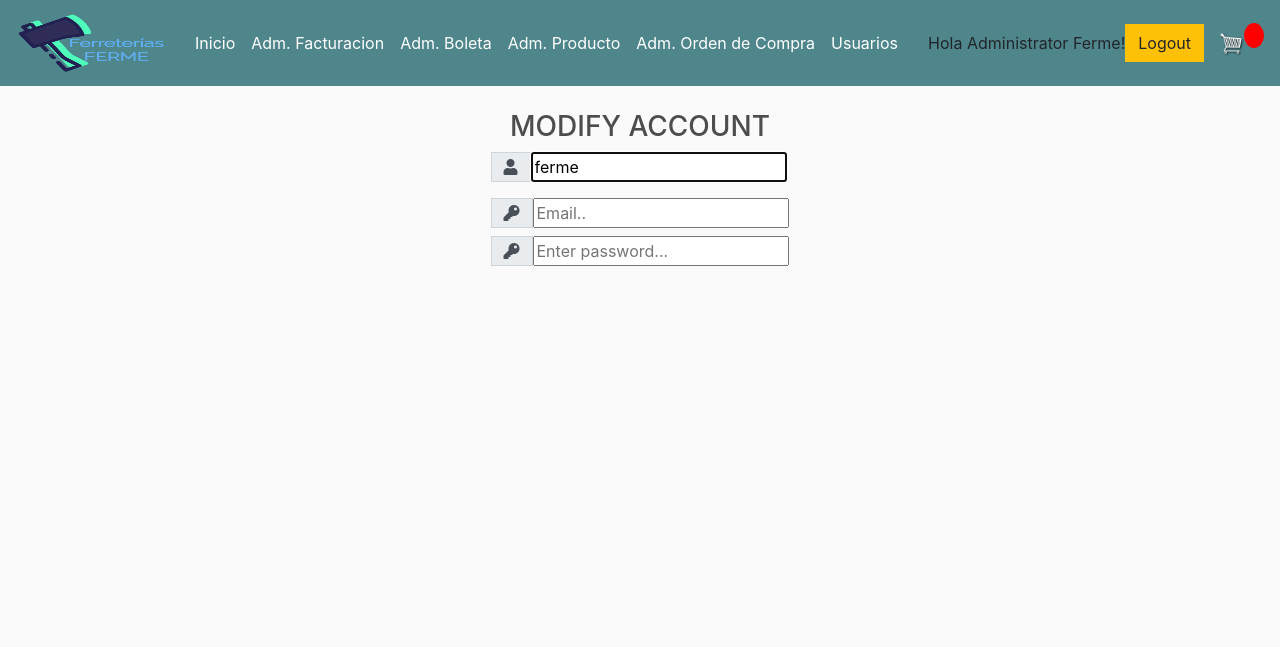
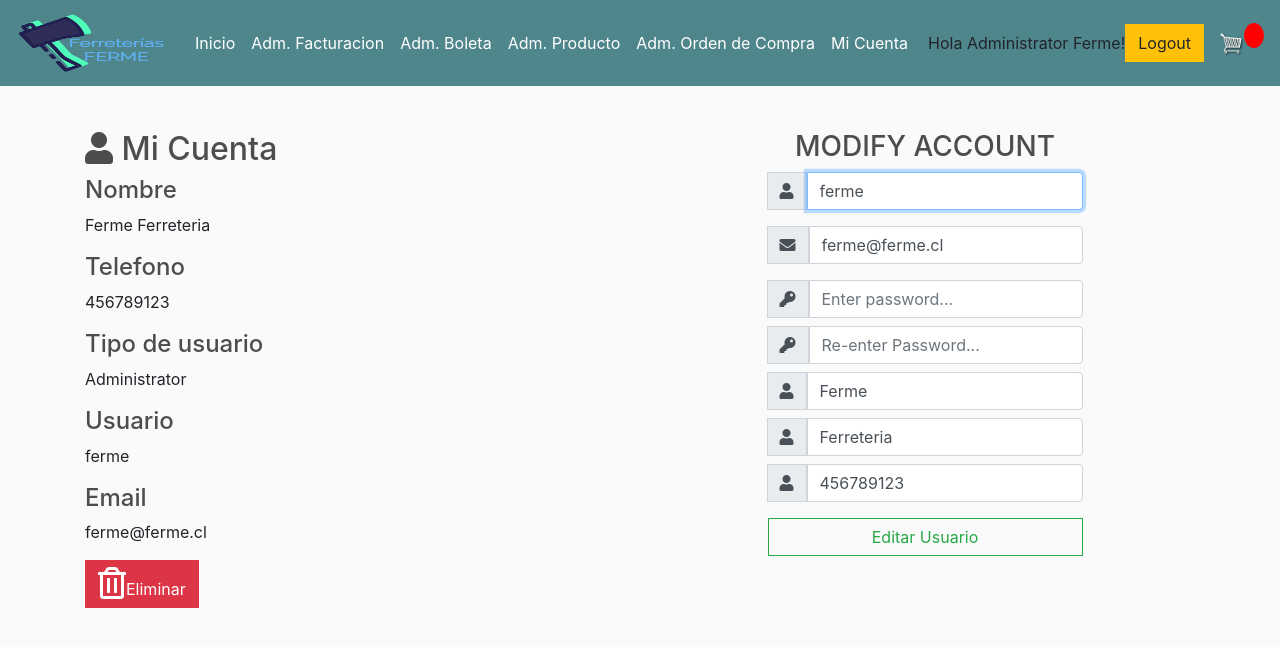
Before and after one commit to southernegro/ferreteria-ferme, a Django app: page /edit/1/ in a window 1280 px wide. Shown: the top 647 px of the page. Run offline with Django 3.2, Linux system fonts and the light colour scheme; a user stored in the database is signed in; data comes from the database, SQL or seed files in the repository; both versions use the stored data as it was after the commit; some libraries are stand-ins or nearby versions.

Commit message:
Editar usuario con eliminar

```diff
--- /dev/null
+++ b/ecommerce/static/js/delete.js
@@ -0,0 +1,16 @@
+function confirmarEliminacion(id){
+Swal.fire({
+title: 'Estas seguro de querer eliminar la película?',
+text: "No podrás volver atrás!",
+icon: 'warning',
+showCancelButton: true,
+confirmButtonColor: '#3085d6',
+cancelButtonColor: '#d33',
+confirmButtonText: 'Si, Eliminarla!',
+cancelButtonText:'Cancelar'
+}).then((result) => {
+if (result.value) {
+	//redirigir a la ruta de eliminar
+	window.location.href="/delete/"+id+"/";
+}
+})
--- a/ecommerce/store/templates/accounts/edit.html
+++ b/ecommerce/store/templates/accounts/edit.html
@@ -1,19 +1,32 @@
 {% extends 'store/main.html' %}
 {% load static %}
 {% block content %}
-
-
 	<title>Editar</title>
-
-
 <body>
+	<div class="row">
+		<div class="col-6">
+			<!-- Datos de Perfil -->
+			<h2><i class="fas fa-user"></i> Mi Cuenta</h2>
+			<h4>Nombre</h4>
+			<p>{{ user.profile.name }} {{user.profile.last_name}}</p>
+			<h4>Telefono</h4>
+			<p>{{ user.profile.phone_number}}</p>
+			<h4>Tipo de usuario</h4>
+			<p>{{ user.profile.tipo}}</p>
+			<!-- Datos de usuario -->
+			<h4>Usuario</h4>
+			<p>{{ user.username }}</p>
+			<h4>Email</h4>
+			<p>{{ user.email }}</p>
+			<a class="btn btn-danger" href="#" onclick="confirmarEliminacion('{{user.id}}')"><i class="far fa-trash-alt fa-2x"></i>Eliminar</a>
+		</div>
+		<div class="col-6">
 			<div class="container h-100">
 	        <div class="d-flex justify-content-center h-100">
 	            <div class="user_card">
 	                <div class="d-flex justify-content-center">
 	                    <h3 class="form-tittle">MODIFY ACCOUNT</h3>
 	                </div>
-
 	                <form method="POST" action="" enctype="multipart/form-data">
 	                    {% csrf_token %}
 	                    <div class="input-group mb-3">
@@ -21,6 +34,12 @@
 	                            <span class="input-group-text"><i class="fas fa-user"></i></span>
 	                        </div>
 	                        {{form.username}}
+	                    </div>
+											<div class="input-group mb-3">
+													<div class="input-group-append">
+															<span class="input-group-text"><i class="fas fa-envelope"></i></span>
+													</div>
+													{{form.email}}
 											</div>
 	                    <div class="input-group mb-2">
 	                        <div class="input-group-append">
@@ -34,7 +53,7 @@
 	                        </div>
 	                        {{form.password2}}
 	                    </div>
-                    <!-- <div class="input-group mb-2">
+											<div class="input-group mb-2">
 	                        <div class="input-group-append">
 	                            <span class="input-group-text"><i class="fas fa-user"></i></span>
 	                        </div>
@@ -52,20 +71,12 @@
 	                        </div>
 	                        {{profile.phone_number}}
 	                    </div>
-                    <div class="input-group mb-2">
-                        <div class="input-group-append">
-                            <span class="input-group-text"><i class="fas fa-user"></i></span>
+	                       <div class="d-flex justify-content-center mt-3 login_container">
+	                         <input class="btn btn-outline-success" type="submit" value="Editar Usuario">
 	                       </div>
-                        {{profile.email}}
+	                </form>
 	            </div>
-
-                       <div class="d-flex justify-content-center mt-3 login_container">
-                         <input class="btn login_btn" type="submit" value="Register Account">
-                       </div> -->
-                </form>
-
-
-
+	        </div>
 	    </div>
 		</div>
 	</div>
@@ -79,11 +90,9 @@
         form_fields[2].placeholder='Email..';
         form_fields[3].placeholder='Enter password...';
         form_fields[4].placeholder='Re-enter Password...';
-
         for (var field in form_fields){
         form_fields[field].className += ' form-control'
         }
     </script>
 </body>
-
 {% endblock content %}
--- a/ecommerce/store/templates/store/main.html
+++ b/ecommerce/store/templates/store/main.html
@@ -83,7 +83,7 @@
 	        		<a class="nav-link" href="{% url 'store' %}">Adm. Orden de Compra <span class="sr-only"></span></a>
 				  </li>
 				  <li class="nav-item active" id="adm-users">
-	        		<a class="nav-link" href="{% url 'edit' user.id %}">Usuarios <span class="sr-only"></span></a>
+	        		<a class="nav-link" href="{% url 'edit' user.id %}">Mi Cuenta<span class="sr-only"></span></a>
 	      		</li>
 			</ul>
 		</div>
@@ -122,6 +122,7 @@
 	<script src="https://stackpath.bootstrapcdn.com/bootstrap/4.4.1/js/bootstrap.min.js" integrity="sha384-wfSDF2E50Y2D1uUdj0O3uMBJnjuUD4Ih7YwaYd1iqfktj0Uod8GCExl3Og8ifwB6" crossorigin="anonymous"></script>
 
 	<script type="text/javascript" src="{% static 'js/cart.js' %}"></script>
+	<script type="text/javascript" src="{% static 'js/delete.js' %}"></script>
 
 	<script type="text/javascript">
 		// Aqui puedo implementar y decidir que usuarios podrán ver que módulos.
--- a/ecommerce/store/urls.py
+++ b/ecommerce/store/urls.py
@@ -11,6 +11,7 @@ urlpatterns = [
 	#path('register/', views.registerPage, name="register"),
 	path('register/', views.registerPage, name="register"),
 	path('edit/<id>/', views.editPage, name="edit"),
+	path('delete/<id>/', views.deletePage, name="delete"),
 	path('logout/', views.registerPage, name="logout"),
 
 	path('cart/', views.cart, name="cart"),
--- a/ecommerce/store/views.py
+++ b/ecommerce/store/views.py
@@ -79,21 +79,31 @@ def registerPage(request):
     return render(request, 'accounts/register.html', data)
 
 def editPage(request, id):
-	usuario = User.objects.get(id=id)
-	data = {
-		'form': CustomUserForm(instance=usuario),
-        # 'profile': ProfileForm(instance=perfil)
-	}
-	if request.method == 'POST':
-		formulario = CustomUserForm(data=request.POST, instance=usuario)
-        # perfil = ProfileForm(data=request.POST, instance=perfil)
+    usuario = User.objects.get(id=id)
+    perfil = request.user.profile
+    data = {
+        'form': CustomUserForm(instance=usuario),
+        'profile': ProfileForm(instance=perfil)
+    }
+    if request.method == 'POST':
+        formulario = CustomUserForm(data=request.POST, instance=usuario)
+        profile = ProfileForm(data=request.POST, instance=perfil)
+        if formulario.is_valid():
+            formulario.save()
+            profile.save()
+            data['mensaje']='Usuario modificado correctamente'
+            login(request, usuario)
+            return redirect(to='store')
+        data['form']=CustomUserForm(instance=User.objects.get(id=id))
+        data['profile']=ProfileForm(instance=perfil)
+    return render(request,'accounts/edit.html', data)
 
-		if formulario.is_valid():
-			formulario.save()
-            # profile.save()
-			data['mensaje']='Usuario modificado correctamente'
-		data['form']=CustomUserForm(instance=User.objects.get(id=id))
-	return render(request,'accounts/edit.html', data)
+def deletePage(request, id):
+    usuario = User.objects.get(id=id)
+    #usuario.delete()
+    return redirect(to='store')
+
+    return render(request, 'accounts/delete.html', data)
 
 def loginPage(request):
     if request.method == 'POST':
```
Also changed, not shown: ecommerce/db.sqlite3. Lines whose indentation alone changed are shown as unchanged.
